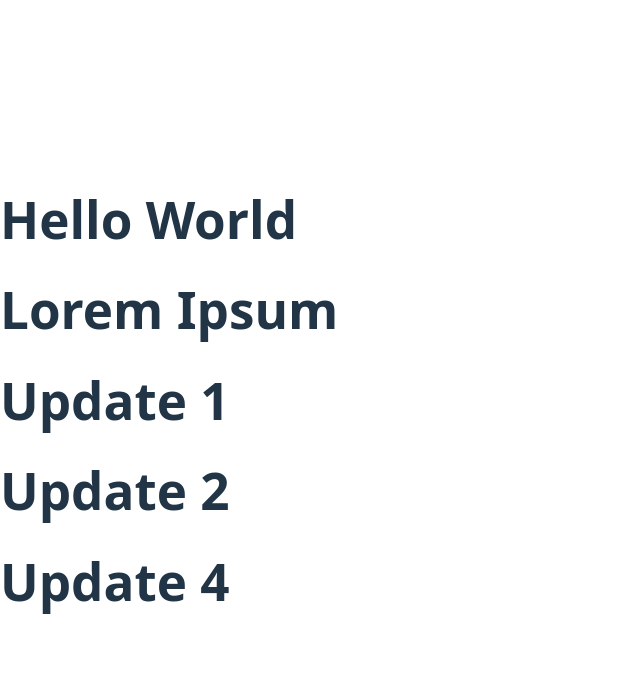
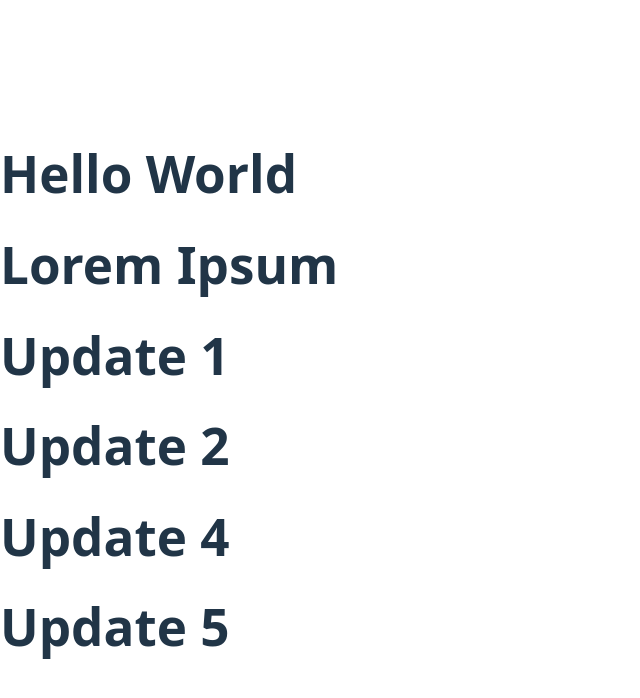
Before and after one commit to LennoNardo/test-github, a React (Vite) app: page / in a window 1280 px wide. Shown: the top 698 px of the page, without its empty margins (0-640 px from the left). Built offline with nearby package versions, Linux system fonts and the light colour scheme.

Commit message:
update 5

```diff
--- a/src/App.jsx
+++ b/src/App.jsx
@@ -8,6 +8,9 @@ function App() {
       <h1>Update 2</h1>
 
       <h1>Update 4</h1>
+
+
+      <h1>Update 5</h1>
     </>
   )
 }
```
